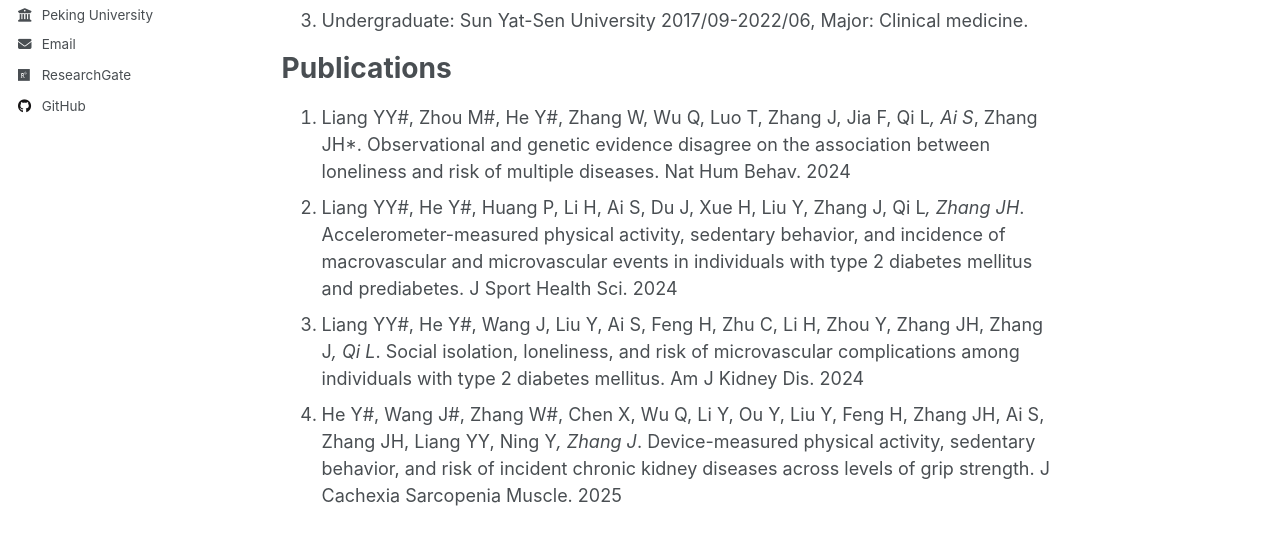
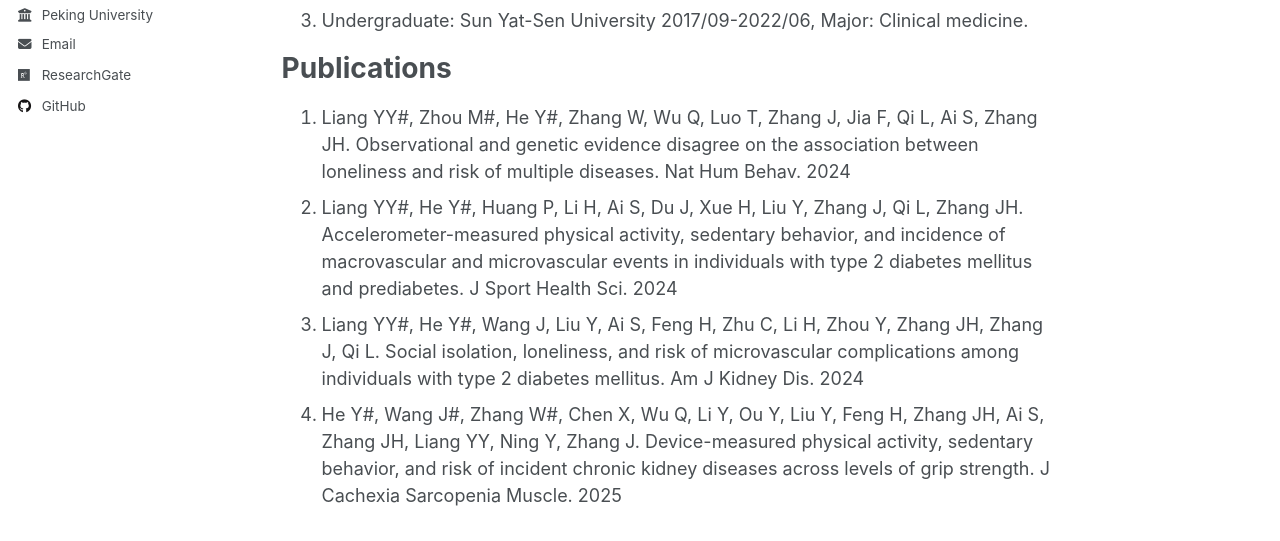
Before and after one commit to heyu35/heyu35.github.io, a Jekyll site: the page built from _pages/about.md, in a window 1280 px wide and 1294 px high. Shown: the part 386-927 px from the top of the window. Built offline with Jekyll 4.4.1, drawn with Linux system fonts in a browser that asks for light colours; a script that is not in the unit is left out.

```diff
--- a/_pages/about.md
+++ b/_pages/about.md
@@ -19,7 +19,7 @@ Education Experiences
 
 Publications
 ======
-1. Liang YY#, Zhou M#, He Y#, Zhang W, Wu Q, Luo T, Zhang J, Jia F, Qi L*, Ai S*, Zhang JH*. Observational and genetic evidence disagree on the association between loneliness and risk of multiple diseases. Nat Hum Behav. 2024
-2. Liang YY#, He Y#, Huang P, Li H, Ai S, Du J, Xue H, Liu Y, Zhang J, Qi L*, Zhang JH*. Accelerometer-measured physical activity, sedentary behavior, and incidence of macrovascular and microvascular events in individuals with type 2 diabetes mellitus and prediabetes. J Sport Health Sci. 2024
-3. Liang YY#, He Y#, Wang J, Liu Y, Ai S, Feng H, Zhu C, Li H, Zhou Y, Zhang JH, Zhang J*, Qi L*. Social isolation, loneliness, and risk of microvascular complications among individuals with type 2 diabetes mellitus. Am J Kidney Dis. 2024
-4. He Y#, Wang J#, Zhang W#, Chen X, Wu Q, Li Y, Ou Y, Liu Y, Feng H, Zhang JH, Ai S, Zhang JH, Liang YY, Ning Y*, Zhang J*. Device-measured physical activity, sedentary behavior, and risk of incident chronic kidney diseases across levels of grip strength. J Cachexia Sarcopenia Muscle. 2025
+1. Liang YY#, Zhou M#, He Y#, Zhang W, Wu Q, Luo T, Zhang J, Jia F, Qi L, Ai S, Zhang JH. Observational and genetic evidence disagree on the association between loneliness and risk of multiple diseases. Nat Hum Behav. 2024
+2. Liang YY#, He Y#, Huang P, Li H, Ai S, Du J, Xue H, Liu Y, Zhang J, Qi L, Zhang JH. Accelerometer-measured physical activity, sedentary behavior, and incidence of macrovascular and microvascular events in individuals with type 2 diabetes mellitus and prediabetes. J Sport Health Sci. 2024
+3. Liang YY#, He Y#, Wang J, Liu Y, Ai S, Feng H, Zhu C, Li H, Zhou Y, Zhang JH, Zhang J, Qi L. Social isolation, loneliness, and risk of microvascular complications among individuals with type 2 diabetes mellitus. Am J Kidney Dis. 2024
+4. He Y#, Wang J#, Zhang W#, Chen X, Wu Q, Li Y, Ou Y, Liu Y, Feng H, Zhang JH, Ai S, Zhang JH, Liang YY, Ning Y, Zhang J. Device-measured physical activity, sedentary behavior, and risk of incident chronic kidney diseases across levels of grip strength. J Cachexia Sarcopenia Muscle. 2025
```
